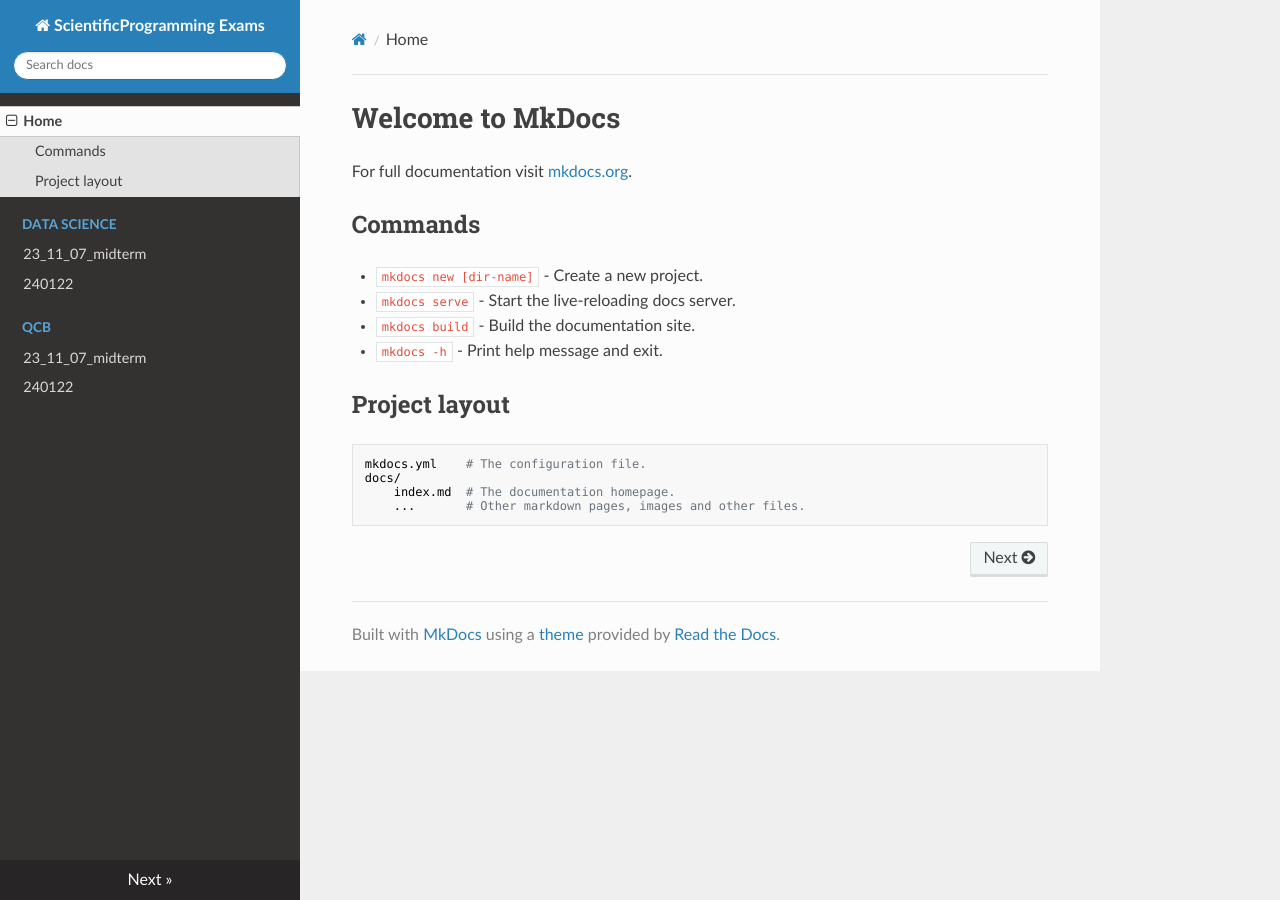
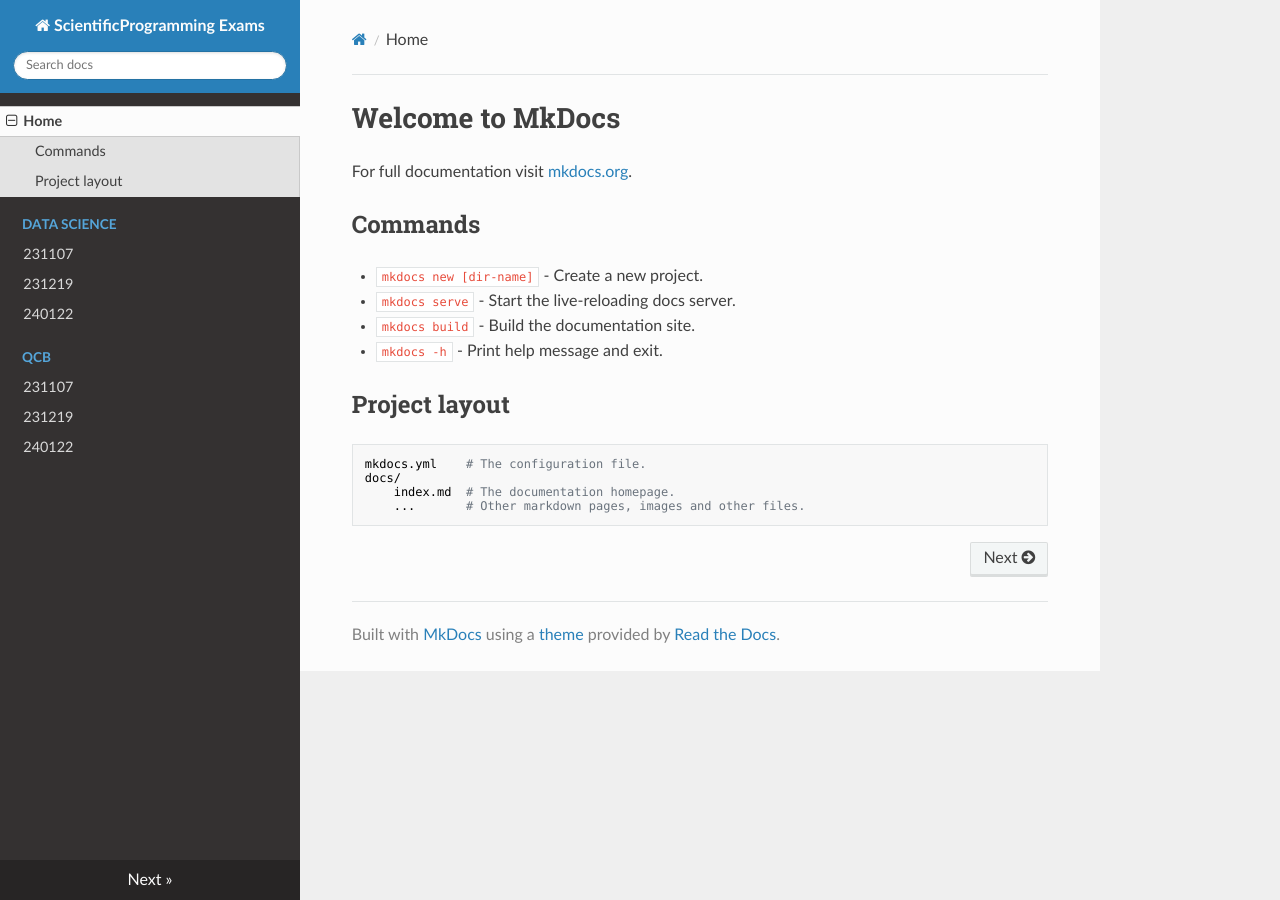
Before and after one commit to rflocfloc/sciprogexams, an MkDocs documentation site: the page built from docs/index.md, in a window 1280 px wide. Built offline with MkDocs 1.6.1, drawn with Linux system fonts in a browser that asks for light colours; nearby versions of some CDN libraries; some of the changed lines change nothing that is shown.

Commit message:
add exams

```diff
--- a/mkdocs.yml
+++ b/mkdocs.yml
@@ -3,9 +3,11 @@
 nav:
   - Home: index.md
   - Data Science:
-     - 23_11_07_midterm: ds/2023_11_07.md
+     - 23_11_07: ds/2023_11_07.md
+     - 23_12_19: ds/2023_12_19.md
      - 24_01_22: ds/2024_01_22.md
   - QCB:
-     - 23_11_07_midterm: qcb/2023_11_07.md
+     - 23_11_07: qcb/2023_11_07.md
+     - 23_12_19: qcb/2023_12_19.md
      - 24_01_22: qcb/2024_01_22.md
 theme: readthedocs
```
